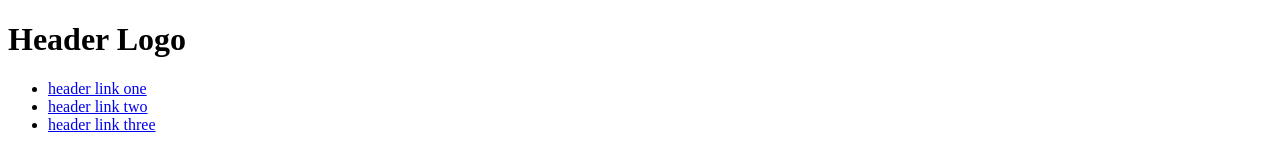
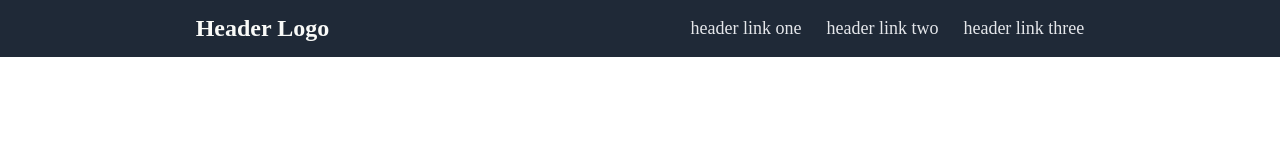
Before and after one commit to DrearyDev/landing-page, a plain HTML site: page index.html in a window 1280 px wide. Drawn offline with Linux system fonts and the light colour scheme.

Commit message:
Add navbar stylings

```diff
--- a/index.html
+++ b/index.html
@@ -4,11 +4,12 @@
     <meta charset="UTF-8">
     <meta name="viewport" content="width=device-width, initial-scale=1.0">
     <title>Landing Page</title>
+    <link rel="stylesheet" href="style.css">
 </head>
 <body>
     <div class="section-one">
         <div class="navbar">
-            <h1>Header Logo</h1>
+            <h1 class="logo">Header Logo</h1>
             <ul>
                 <li><a href="#">header link one</a></li>
                 <li><a href="#">header link two</a></li>
--- a/style.css
+++ b/style.css
@@ -3,3 +3,35 @@
     padding: 0;
     box-sizing: border-box;
 }
+
+.section-one {
+    background-color: #1f2937;
+    padding: 15px;
+    display: flex;
+    justify-content: center;
+}
+
+.navbar {
+    width: 100vw;
+    display: flex;
+    flex-direction: row;
+    align-items: center;
+    justify-content: space-around;
+}
+
+.logo {
+    font-size: 24px;
+    color: #f9faf8;
+}
+
+ul {
+    list-style: none;
+    display: flex;
+    gap: 25px;
+}
+
+a {
+    text-decoration: none;
+    color: #e5e7eb;
+    font-size: 18px;
+}
```
